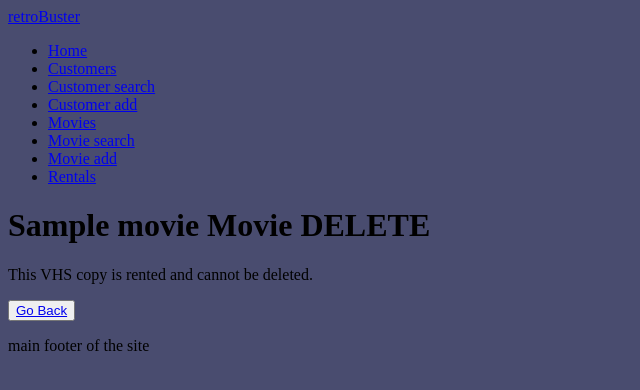
After one commit to JiiXaa/retro-buster, a Flask app: template app/templates/videocassettes/vhs_remove.html in a window 1280 px wide. The commit adds this page. Shown: the top 390 px of the page, without its empty margins (0-640 px from the left). Run offline with Flask 3, Linux system fonts and the light colour scheme; the template is opened without the code that fills it: most values are stand-ins (such as "Sample title", 1, 10 or a date in 2020).

Commit message:
FEATURE ADD: remove option for the vhs tape copy (only if is not rented).

```diff
--- a/app/routes/customers.py
+++ b/app/routes/customers.py
@@ -125,7 +125,7 @@ def customer_edit(customer_id):
     return render_template("customers/customer_edit.html", customer=customer)
 
 
-@bp.route("/<customer_id>/customer_delete", methods=["GET", "POST"])
+@bp.route("customer_delete/<customer_id>", methods=["GET", "POST"])
 def customer_delete(customer_id):
     customer = Customer.query.get_or_404(customer_id)
     if request.method == "POST":
--- a/app/templates/customers/customer_delete.html
+++ b/app/templates/customers/customer_delete.html
@@ -3,7 +3,7 @@
 
 <h1>Customer DELETE</h1>
 
-<form action="{{ url_for('customers.customer_delete', id=customer.id) }}" method="post">
+<form action="{{ url_for('customers.customer_delete', customer_id=customer.id) }}" method="post">
   <p>Are you sure you want to delete {{ customer.first_name }} {{ customer.last_name }} {{ customer.email }}?</p>
   <button type="submit">Confirm</button>
   <button type="button"><a href="{{ url_for('customers.index') }}">Cancel</a></button>
--- a/app/templates/movies/index.html
+++ b/app/templates/movies/index.html
@@ -40,7 +40,9 @@
       <p>{{ movie.vhs_tape_copy|length }} copies of this VHS are in the database.</p>
       {% for vhs_detail in movie.vhs_tape_copy %}
       <p>{{ vhs_detail.copy_number }} - {% if vhs_detail.is_available %}
-          This VHS copy is available.
+          <span>This VHS copy is available.</span>
+      {% else %}
+          <span style="text-decoration:line-through;">This VHS copy is not available.</span>
       {% endif %}
       </p>
       {% endfor %}</td>
--- a/app/templates/movies/movie_details.html
+++ b/app/templates/movies/movie_details.html
@@ -16,6 +16,7 @@
     <th>Is available</th>
     <th>Rent</th>
     <th>History</th>
+    <th>Actions</th>
   </tr>
   {% for vhs_tape in movie.vhs_tape_copy %}
   <tr>
@@ -36,6 +37,9 @@
     <td>
       <a href="{{ url_for('movies.vhs_history', movie_id=movie.id, vhs_tape_copy_id=vhs_tape.id) }}">History</a>
     </td>
+    <td>
+      <a href="{{ url_for('movies.vhs_remove', movie_id=movie.id, vhs_tape_copy_id=vhs_tape.id) }}">Delete</a>
+    </td>
   </tr>
   {% endfor %}
 </table>
--- /dev/null
+++ b/app/templates/videocassettes/vhs_remove.html
@@ -0,0 +1,15 @@
+{% extends "base.html" %}
+{% block content %}
+
+<h1>{{ movie.title }} Movie DELETE</h1>
+{% if vhs_tape_copy.is_available %}
+<form action="{{ url_for('movies.vhs_remove', movie_id=movie_id, vhs_tape_copy_id=vhs_tape_copy_id) }}" method="post">
+  <p>Are you sure you want to remove "{{ vhs_tape_copy.copy_number }}" from the database?</p>
+  <button type="submit">Confirm</button>
+  <button type="button"><a href="{{ url_for('movies.movie_details', movie_id=movie_id) }}">Cancel</a></button>
+</form>
+{% else %}
+<p>This VHS copy is rented and cannot be deleted.</p>
+<button type="button"><a href="{{ url_for('movies.movie_details', movie_id=movie_id) }}">Go Back</a></button>
+{% endif %}
+{% endblock %}
```
Also changed, not shown: app/routes/movies.py (+31 -0 lines).
